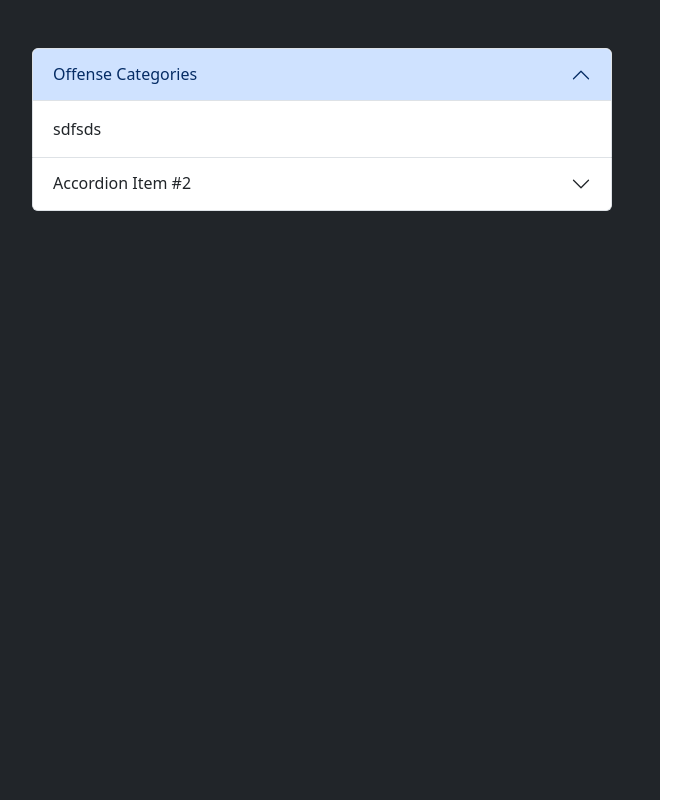
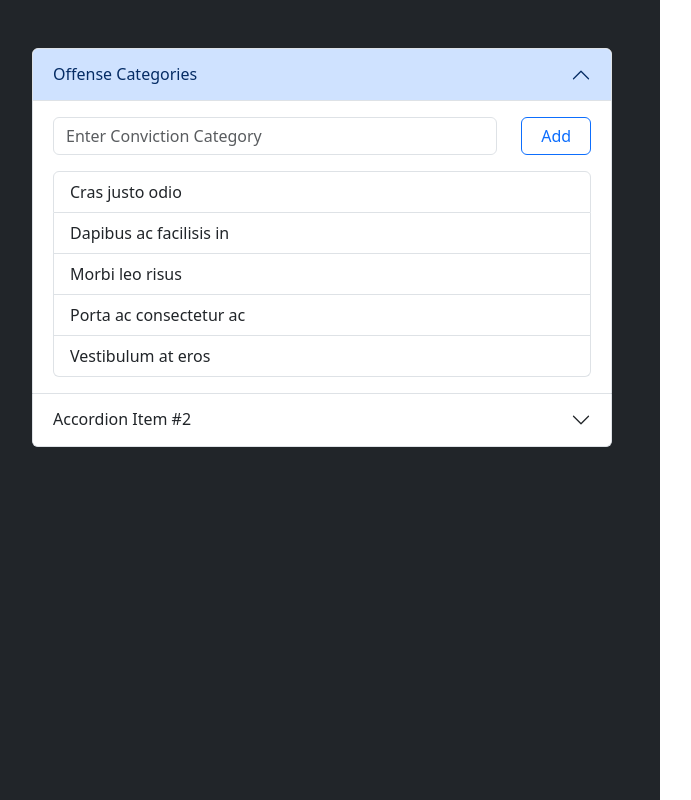
Before and after one commit to joshBeals/Expungement-Checker, a React (Create React App) app: page /alloy-generator in a window 1280 px wide. Shown: the whole page, without its empty margins (16-707 px from the left). Built offline with nearby package versions, Linux system fonts and the light colour scheme.

Commit message:
Conviction Category Form UI

```diff
--- a/src/components/alloy/Conviction.js
+++ b/src/components/alloy/Conviction.js
@@ -4,9 +4,21 @@
  * github.com/joshBeals
  */
 
+import { ListGroup } from "react-bootstrap";
+import ConvictionForm from "../../forms/ConvictionForm";
+
 function Conviction() {
     return(
-        <div>sdfsds</div>
+        <div>
+            <ConvictionForm />
+            <ListGroup>
+                <ListGroup.Item>Cras justo odio</ListGroup.Item>
+                <ListGroup.Item>Dapibus ac facilisis in</ListGroup.Item>
+                <ListGroup.Item>Morbi leo risus</ListGroup.Item>
+                <ListGroup.Item>Porta ac consectetur ac</ListGroup.Item>
+                <ListGroup.Item>Vestibulum at eros</ListGroup.Item>
+            </ListGroup>
+        </div>
     );
 };
 
--- /dev/null
+++ b/src/forms/ConvictionForm.js
@@ -0,0 +1,25 @@
+import React from 'react';
+import { Row, Col, Form, Button } from 'react-bootstrap';
+
+function ConvictionForm() {
+  return (
+    <Form>
+      <Row className="align-items-center">
+        <Col xs={10}>
+          <Form.Control
+            className="mb-3"
+            id="inlineFormInput"
+            placeholder="Enter Conviction Category"
+          />
+        </Col>
+        <Col xs={2}>
+          <Button variant="outline-primary" className="mb-3 w-100">
+            Add
+          </Button>
+        </Col>
+      </Row>
+    </Form>
+  );
+}
+
+export default ConvictionForm;
--- a/src/index.js
+++ b/src/index.js
@@ -1,3 +1,8 @@
+/**
+ * Joshua Alele-Beals
+ * joshbeals22@gmail.com
+ * github.com/joshBeals
+ */
 import React from 'react';
 import ReactDOM from 'react-dom/client';
 import 'bootstrap/dist/css/bootstrap.min.css';
```
Also changed, not shown: src/App.css (deleted, +0 -38 lines).
